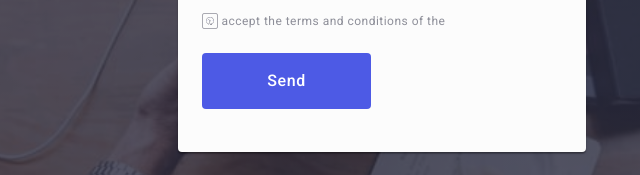
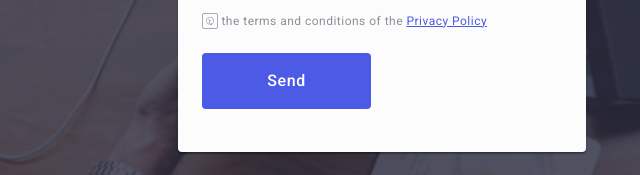
Before and after one commit to Ruslan-Trafimau/goit-markup-hw-05, a plain HTML site: page index.html in a window 1280 px wide. Both pictures are taken after a click on the button "Order Service". Shown: the part 540-715 px from the top of the page, 258-898 px from the left. Drawn offline with nearby package versions, Linux system fonts and the light colour scheme.

Commit message:
Update index.html

```diff
--- a/index.html
+++ b/index.html
@@ -650,7 +650,8 @@
                   <use href="./images/icons-benefits.svg#icon-clock-1"></use>
                 </svg>
               </span>
-              accept the terms and conditions of the
+              <span>the terms and conditions of the</span>
+              <span><a class="modal-link" href="">Privacy Policy</a></span>
             </label>
           </div>
           <button type="button" class="modal-btn">Send</button>
```
